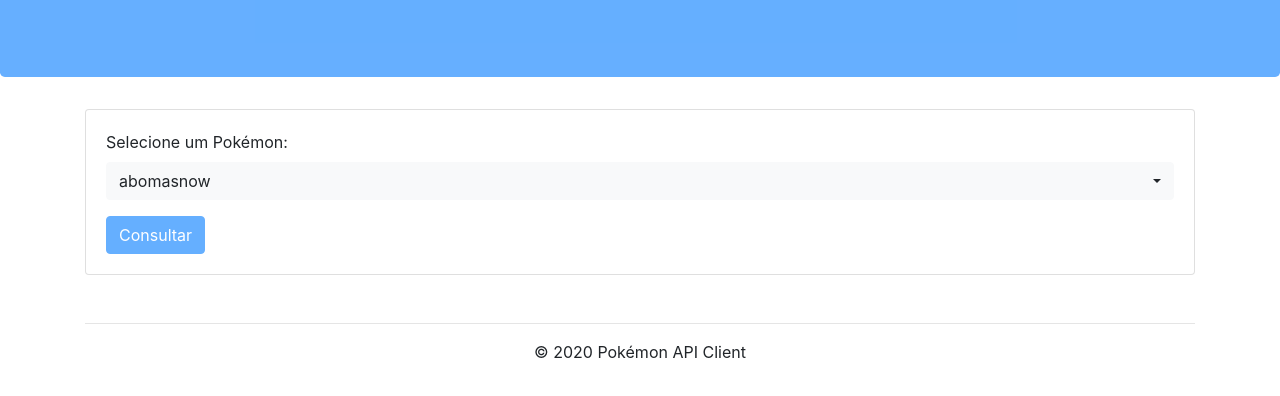
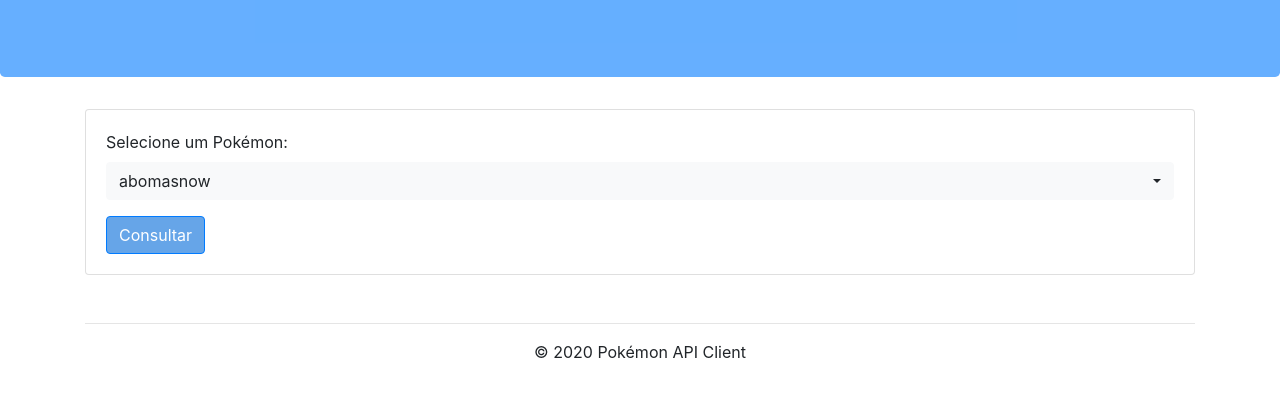
Before and after one commit to fabioolpen/PokemonAPIClient, a plain HTML site: page index.html in a window 1280 px wide. Shown: the part 212-608 px from the top of the page. Drawn offline with nearby package versions, Linux system fonts and the light colour scheme.

Commit message:
Update index.html

```diff
--- a/index.html
+++ b/index.html
@@ -21,7 +21,7 @@
             opacity: 0.6;
         }
         .botaopaco{
-            opacity: 0.6;
+        background-color: rgba(0,105,217,0.6)
         }
         .type-icon {
             display: inline-block;
```
